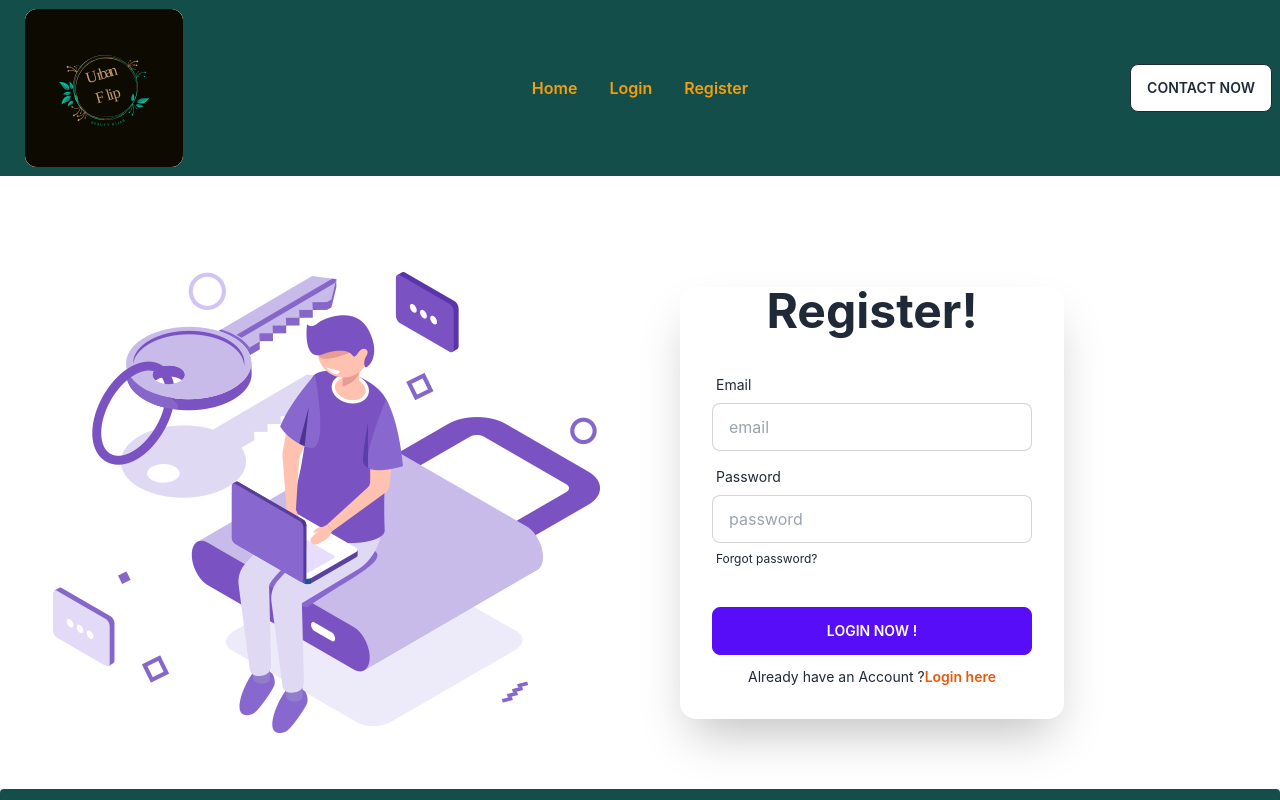
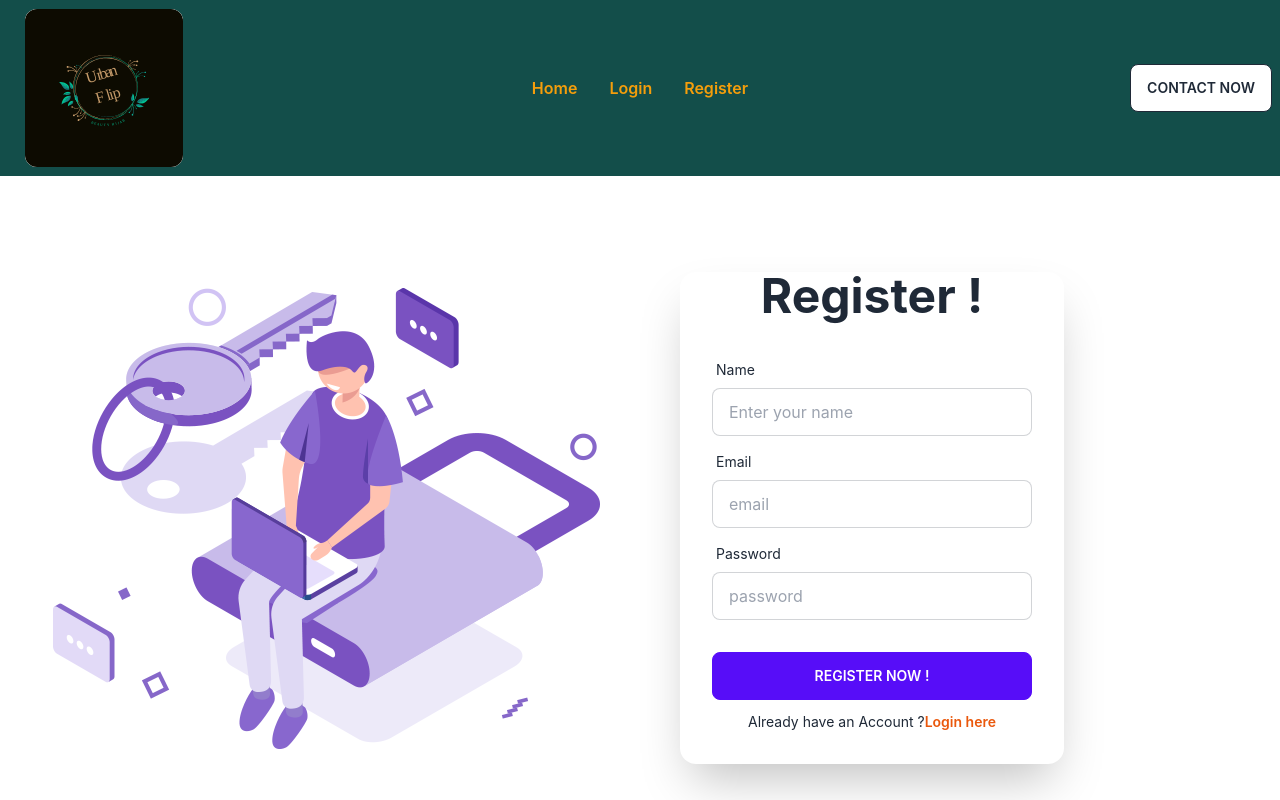
Before and after one commit to mdyiaz/UrbanFlip-client-code, a React (Create React App) app: page /register in a window 1280 px wide. Shown: the top 800 px of the page. Built offline with nearby package versions, Linux system fonts and the light colour scheme.

Commit message:
login section added

```diff
--- a/src/Pages/Login/Login.js
+++ b/src/Pages/Login/Login.js
@@ -19,19 +19,19 @@ const Login = () => {
 
           </div>
           <div className="card flex-shrink-0 w-full max-w-sm shadow-2xl bg-base-100">
-          <h1 className="text-5xl font-bold text-center">Login now!</h1>
+          <h1 className="text-5xl font-bold text-center">Login now !</h1>
             <form onSubmit={handleLogin} className="card-body">
               <div className="form-control">
                 <label className="label">
                   <span className="label-text">Email</span>
                 </label>
-                <input type="text" placeholder="email" className="input input-bordered" />
+                <input type="email" placeholder="email" name='email' className="input input-bordered" />
               </div>
               <div className="form-control">
                 <label className="label">
                   <span className="label-text">Password</span>
                 </label>
-                <input type="text" placeholder="password" className="input input-bordered" />
+                <input type="password" placeholder="password" name='password' className="input input-bordered" />
                 <label className="label">
                   <a href="#" className="label-text-alt link link-hover">Forgot password?</a>
                 </label>
--- a/src/Pages/Register/Register.js
+++ b/src/Pages/Register/Register.js
@@ -19,25 +19,31 @@ const Register = () => {
 
           </div>
           <div className="card flex-shrink-0 w-full max-w-sm shadow-2xl bg-base-100">
-          <h1 className="text-5xl font-bold text-center">Register!</h1>
+          <h1 className="text-5xl font-bold text-center">Register !</h1>
             <form onSubmit={handleSignUp} className="card-body">
+
+            <div className="form-control">
+                <label className="label">
+                  <span className="label-text">Name</span>
+                </label>
+                <input type="text" name='name' placeholder="Enter your name" required className="input input-bordered" />
+              </div>
+
               <div className="form-control">
                 <label className="label">
                   <span className="label-text">Email</span>
                 </label>
-                <input type="text" placeholder="email" className="input input-bordered" />
+                <input type="email" name='email' placeholder="email" required className="input input-bordered" />
               </div>
               <div className="form-control">
                 <label className="label">
                   <span className="label-text">Password</span>
                 </label>
-                <input type="text" placeholder="password" className="input input-bordered" />
-                <label className="label">
-                  <a href="#" className="label-text-alt link link-hover">Forgot password?</a>
-                </label>
+                <input type="password" name='password' placeholder="password" required className="input input-bordered" />
+
               </div>
               <div className="form-control mt-6">
-                <input className="btn btn-primary" type="submit" value="Login Now !" />
+                <input className="btn btn-primary" type="submit" value="Register Now !" />
 
                 <p className='mt-3 text-sm text-center'>Already have an Account ?<Link to ="/login" className='text-orange-600 font-semibold'>Login here</Link></p>
 
```
